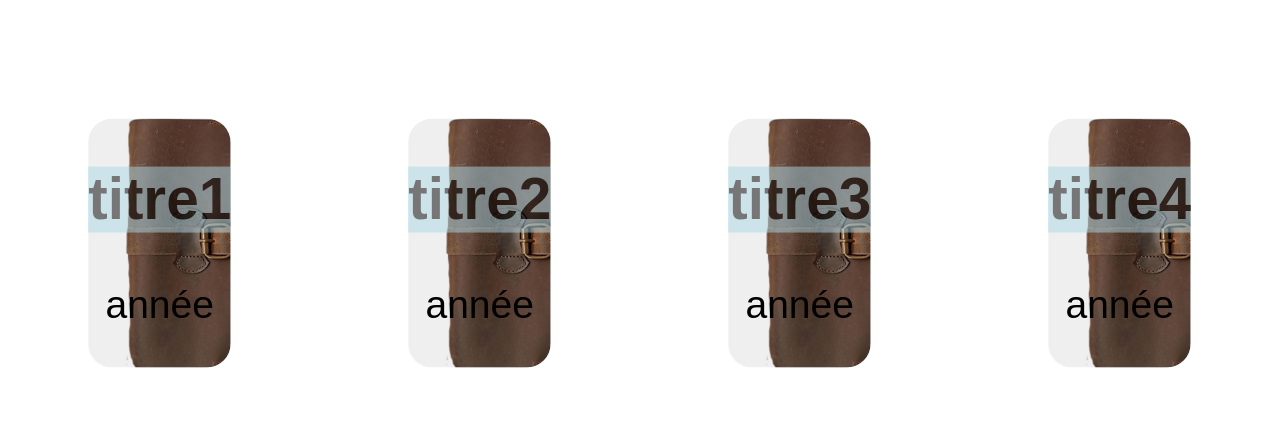
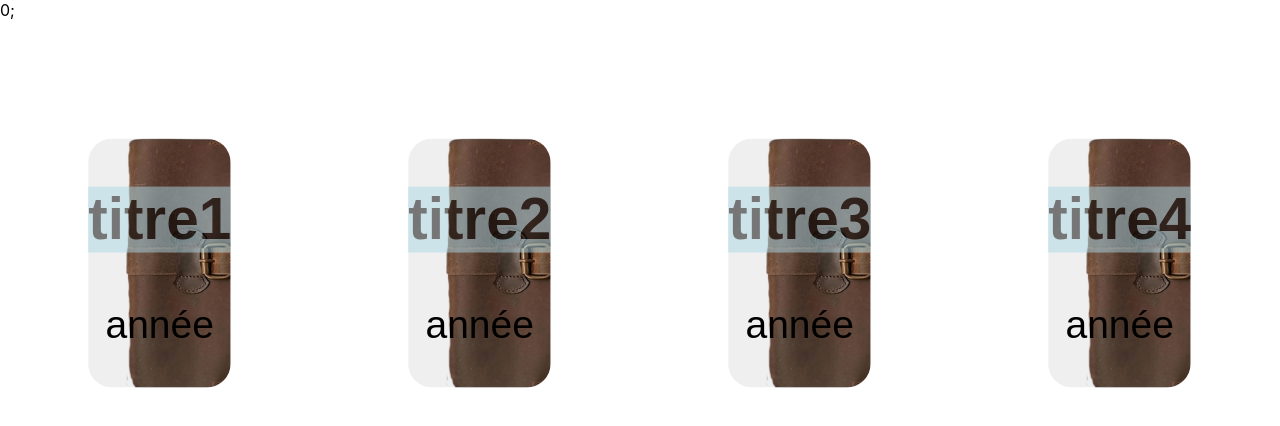
Before and after one commit to Carenjot/Hackathon-05-2023, a React (Vite) app in the folder frontend/: page / in a window 1280 px wide. Shown: the top 426 px of the page. Built offline with nearby package versions, Linux system fonts and the light colour scheme; no server answers.

Commit message:
Fin Backend

```diff
--- a/frontend/src/App.jsx
+++ b/frontend/src/App.jsx
@@ -14,6 +14,7 @@ function App() {
   }, []);
   return (
     <div className="App">
+      {cityData.length};
       <TraveloguePack />
     </div>
   );
```
